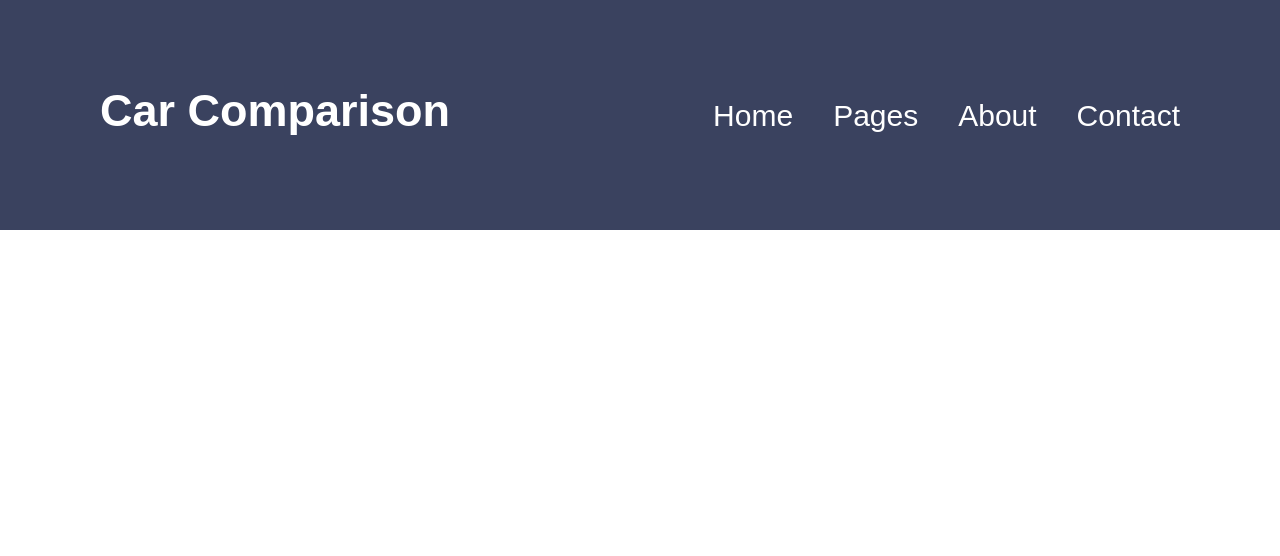
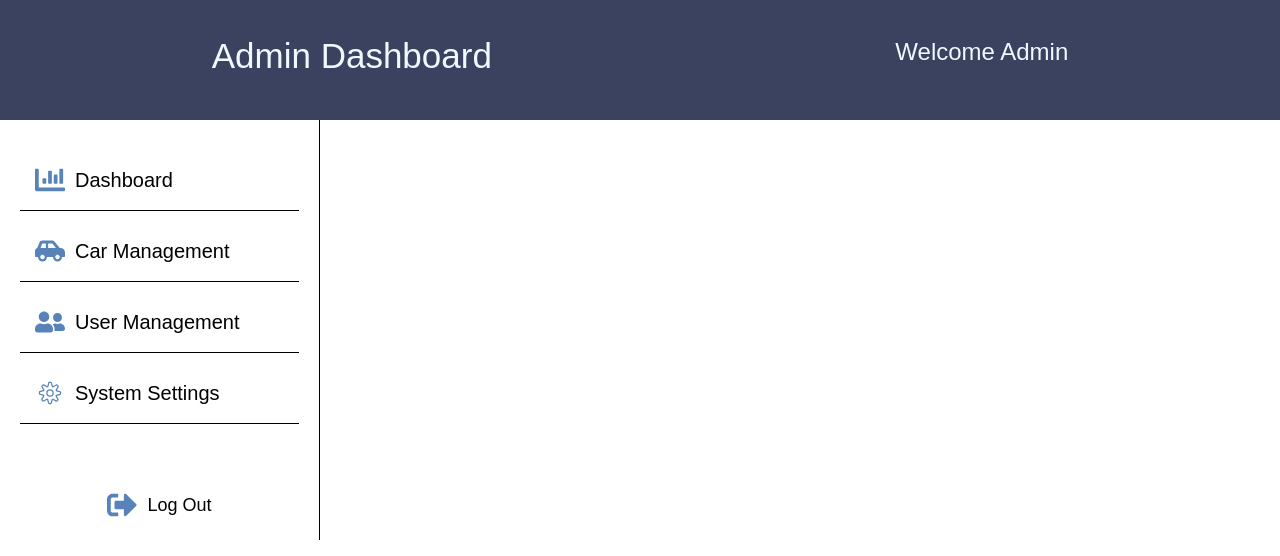
Before and after one commit to Kactusox/car-comparison, a React (Create React App) app: page /admincar in a window 1280 px wide. Shown: the top 556 px of the page. Built offline with nearby package versions, Linux system fonts and the light colour scheme.

Commit message:
adminpanel, car management initialized

```diff
--- a/src/App.js
+++ b/src/App.js
@@ -10,6 +10,7 @@ import Login from './registrationpages/login';
 import Signin from './registrationpages/signin';
 import CarDetails from './searchresult'
 import AdminDashboard  from './adminpage/admindashboard';
+import CarManagement  from './adminpage/adminCarManagement';
 
 function App() {
   return (
@@ -25,6 +26,7 @@ function App() {
             <Route path="/signin" element={<Signin/>} />
             <Route path="/searchresult" element={<CarDetails/>} />
             <Route path="/admin" element={<AdminDashboard/>} />
+            <Route path='/admincar' element= {<CarManagement/>} />
           </Routes>
         </Layout>
       </div>
--- /dev/null
+++ b/src/adminpage/adminCarManagement.jsx
@@ -0,0 +1,32 @@
+import React from 'react'
+import { FaCarSide, FaUsers, FaUserFriends,  FaChartBar, FaSignOutAlt } from "react-icons/fa";
+import { CiSettings } from "react-icons/ci";
+function CarManagement() {
+    return (
+        <div className='adminContainer'>
+            <div className="admin-header">
+                <h1>Admin Dashboard</h1>
+                <p>Welcome Admin</p>
+            </div>
+
+
+            <div className='bodyContainer'>
+                <div className="sidebar">
+                    <ul className="dashboard-options">
+                        <li className="list-options"><FaChartBar className="icons"></FaChartBar> <a href="">Dashboard</a></li>
+                        <li className="list-options"><FaCarSide className="icons"></FaCarSide> <a href="">Car Management</a></li>
+                        <li className="list-options"><FaUserFriends className="icons"></FaUserFriends> <a href="">User Management</a></li>
+                        <li className="list-options"><CiSettings className="icons"></CiSettings> <a href="">System Settings</a></li>
+                    </ul>
+
+                    <a className="logout" href=""><FaSignOutAlt className="icons"></FaSignOutAlt>  Log Out</a>
+                </div>
+
+
+            </div>
+
+        </div>
+    );
+};
+
+export default CarManagement;
--- a/src/navigation/Layout.jsx
+++ b/src/navigation/Layout.jsx
@@ -9,7 +9,7 @@ function Layout({ children }) {
     return (
       <>
         {/* Hide Navbar on home, login, and signin pages */}
-        {location.pathname !== '/' && location.pathname !== '/admin' && <Navbar />}
+        {location.pathname !== '/' && location.pathname !== '/admin' && location.pathname !== '/admincar' && <Navbar />}
         {children}
       </>
       // && location.pathname !== '/login' && location.pathname !== '/signin'
```
